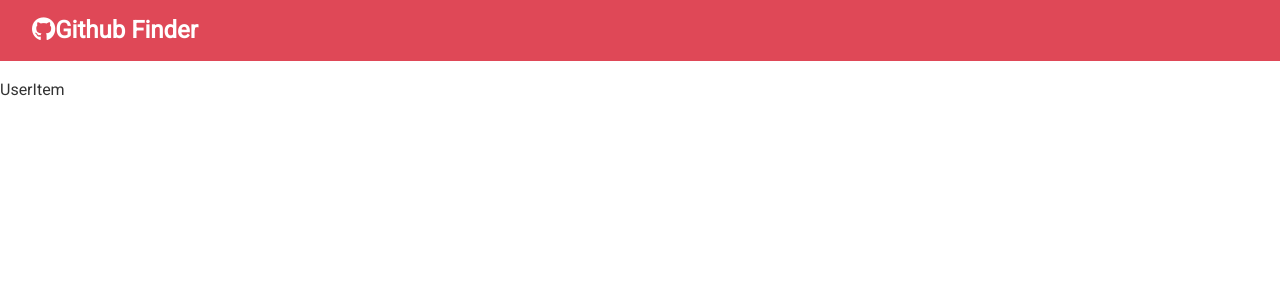
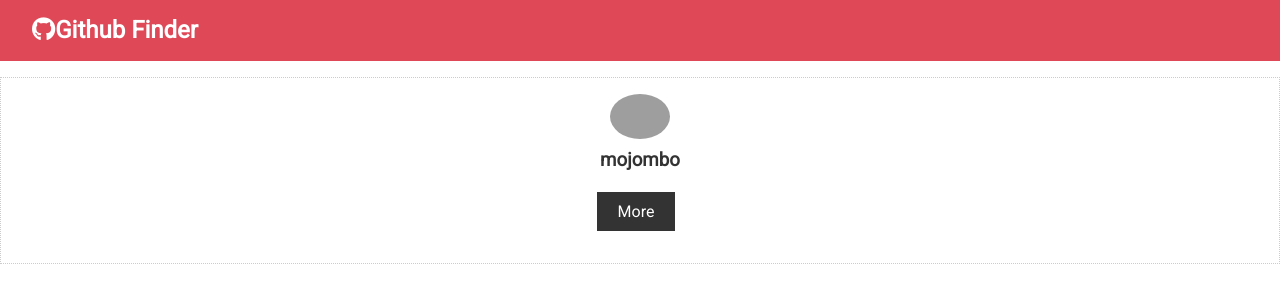
Before and after one commit to hewhodevs/github-finder, a React (Create React App) app: page / in a window 1280 px wide. Shown: the top 300 px of the page. Built offline with nearby package versions, Linux system fonts and the light colour scheme; grey boxes are pictures that could not be loaded.

Commit message:
Created UserItem Component - added component state - added hardcoded state values for testing - added styles

```diff
--- a/src/components/users/UserItem.js
+++ b/src/components/users/UserItem.js
@@ -1,8 +1,33 @@
 import React, { Component } from 'react';
 
 class UserItem extends Component {
+  state = {
+    id: 'id',
+    login: 'mojombo',
+    avatar_url: 'https://avatars.githubusercontent.com/u/1?v=4',
+    html_url: 'https://github.com/mojombo',
+  };
+
   render() {
-    return <div>UserItem</div>;
+    // destructured assignment, so we can use itemName, rather than this.state.itemName below
+    const { login, avatar_url, html_url } = this.state;
+    return (
+      <div className='card text-center'>
+        <img
+          src={avatar_url}
+          alt=''
+          className='round-img'
+          style={{ width: '60px' }}
+        />
+        <h3>{login}</h3>
+
+        <div>
+          <a href={html_url} className='btn btn-dark btm-sm my-1'>
+            More
+          </a>
+        </div>
+      </div>
+    );
   }
 }
 
```
